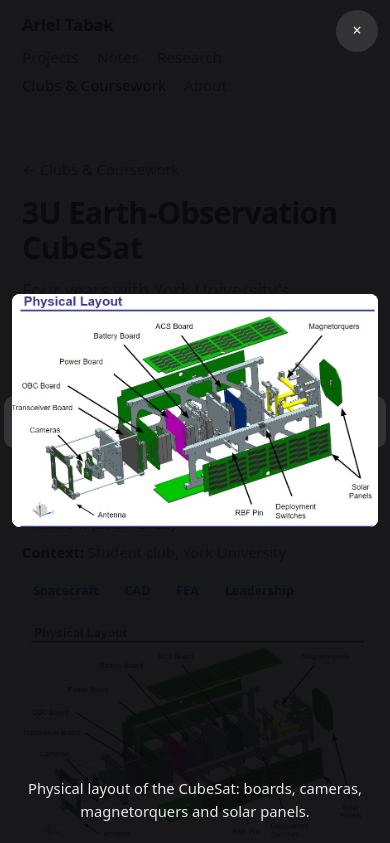
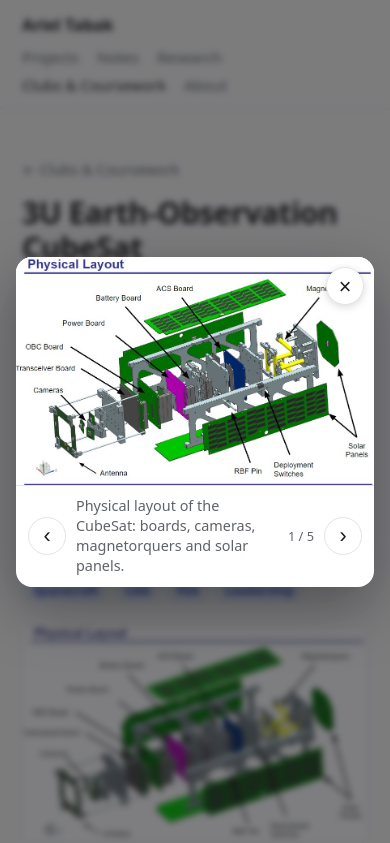
Before and after one commit to arltabak/Artabak-portfolio, a plain HTML site: page projects/cubesat-3u.html in a window 390 px wide. Both pictures are taken after a click on the button 195 px from the left and 735 px from the top of the page. Shown: the top 843 px of the page. Drawn offline with Linux system fonts and the light colour scheme.

Commit message:
Make image viewer a pop-up card; cache-bust CSS/JS
Viewer is now a centered card over a dimmed, blurred page with caption,
counter and prev/next in a footer bar. Versioned asset URLs stop phones
using a stale stylesheet (which left the viewer at the page bottom).

Co-Authored-By: Claude Opus 5.5 <noreply@anthropic.com>
Claude-Session: https://claude.ai/code/session_01Pf4RuYL8De9ECCfpHopXFP

```diff
--- a/assets/style.css
+++ b/assets/style.css
@@ -189,29 +189,34 @@ section { padding: 36px 0; }
 .hero-pair img { width: 100%; aspect-ratio: 1 / 1; object-fit: cover; border-radius: var(--radius); border: 1px solid var(--line); display: block; }
 .hero-pair figcaption { color: var(--muted); font-size: 0.85rem; margin-top: 8px; }
 
-/* ---------- Full-screen image viewer ---------- */
+/* ---------- Pop-up image viewer ---------- */
 .zoomable { cursor: zoom-in; }
 .lb {
   position: fixed; inset: 0; z-index: 100; display: none;
-  background: rgba(10, 10, 12, 0.94);
-  flex-direction: column; align-items: center; justify-content: center;
-  padding: 56px 12px 20px;
+  align-items: center; justify-content: center; padding: 16px;
+  background: rgba(20, 20, 24, 0.55);
+  -webkit-backdrop-filter: blur(3px); backdrop-filter: blur(3px);
 }
-.lb.open { display: flex; }
-.lb-stage { flex: 1; width: 100%; display: flex; align-items: center; justify-content: center; min-height: 0; }
-.lb-stage img, .lb-stage video {
-  max-width: 100%; max-height: 100%; object-fit: contain;
-  border-radius: 8px; background: #fff;
+.lb.open { display: flex; animation: lb-fade 0.15s ease-out; }
+.lb-card {
+  position: relative; background: var(--surface); border-radius: 16px;
+  box-shadow: 0 20px 60px rgba(0,0,0,0.35);
+  width: min(900px, 94vw); max-height: 86vh;
+  display: flex; flex-direction: column; overflow: hidden;
+  animation: lb-pop 0.18s ease-out;
 }
-.lb-cap { color: #e8e8e8; font-size: 0.92rem; text-align: center; max-width: 46rem; margin: 12px auto 0; min-height: 1.2em; }
-.lb button { background: rgba(255,255,255,0.12); color: #fff; border: 0; cursor: pointer; font: inherit; }
-.lb button:hover { background: rgba(255,255,255,0.24); }
-.lb-close { position: absolute; top: 10px; right: 12px; width: 42px; height: 42px; border-radius: 50%; font-size: 1.8rem; line-height: 1; }
-.lb-nav { position: absolute; top: 50%; transform: translateY(-50%); width: 44px; height: 64px; border-radius: 10px; font-size: 2.2rem; line-height: 1; }
-.lb-prev { left: 10px; }
-.lb-next { right: 10px; }
-@media (max-width: 560px) {
-  .lb-nav { width: 36px; height: 52px; font-size: 1.8rem; background: rgba(255,255,255,0.08); }
-  .lb-prev { left: 4px; } .lb-next { right: 4px; }
+.lb-stage { display: flex; align-items: center; justify-content: center; background: #f2f1ee; min-height: 0; flex: 1; }
+.lb-stage img, .lb-stage video { display: block; max-width: 100%; max-height: calc(86vh - 70px); object-fit: contain; }
+.lb-bar { display: flex; align-items: center; gap: 10px; padding: 10px 12px; border-top: 1px solid var(--line); }
+.lb-cap { flex: 1; margin: 0; color: var(--muted); font-size: 0.9rem; line-height: 1.4; }
+.lb-count { color: var(--muted); font-size: 0.8rem; white-space: nowrap; }
+.lb button {
+  border: 1px solid var(--line); background: var(--surface); color: var(--text);
+  width: 38px; height: 38px; border-radius: 50%; cursor: pointer;
+  font-size: 1.35rem; line-height: 1; display: inline-flex; align-items: center; justify-content: center; flex: none;
 }
+.lb button:hover { border-color: var(--text); }
+.lb-close { position: absolute; top: 10px; right: 10px; z-index: 2; box-shadow: 0 2px 8px rgba(0,0,0,0.15); }
+@keyframes lb-fade { from { opacity: 0; } to { opacity: 1; } }
+@keyframes lb-pop { from { transform: scale(0.96); opacity: 0; } to { transform: none; opacity: 1; } }
 html.lb-lock, html.lb-lock body { overflow: hidden; }
--- a/projects/cubesat-3u.html
+++ b/projects/cubesat-3u.html
@@ -5,7 +5,7 @@
 <meta name="viewport" content="width=device-width, initial-scale=1">
 <title>3U Earth-Observation CubeSat | Ariel Tabak</title>
 <meta name="description" content="Ariel Tabak, R&amp;D engineer specializing in injection molding simulation and structural/thermal FEA. Research, projects and notes.">
-<link rel="stylesheet" href="../assets/style.css">
+<link rel="stylesheet" href="../assets/style.css?v=3">
 </head>
 <body>
 <header class="site-header"><div class="wrap">
@@ -88,6 +88,6 @@
     <a href="https://github.com/arltabak" target="_blank" rel="noopener">GitHub</a>
   </span>
 </div></footer>
-<script src="../assets/lightbox.js" defer></script>
+<script src="../assets/lightbox.js?v=3" defer></script>
 </body>
 </html>
```
Also changed, not shown: clubs-coursework.html (+1 -1 lines), index.html (+1 -1 lines), notes.html (+1 -1 lines), notes/_template.html (+2 -2 lines), projects.html (+1 -1 lines), projects/hybrid-rocket-engine.html (+2 -2 lines), projects/linear-to-rotary-transmission.html (+2 -2 lines), projects/millimeter-scale-robot.html (+2 -2 lines), projects/satellite-tracking-labview.html (+2 -2 lines), projects/trajectory-generation-tools.html (+2 -2 lines), research.html (+1 -1 lines), assets/lightbox.js.
